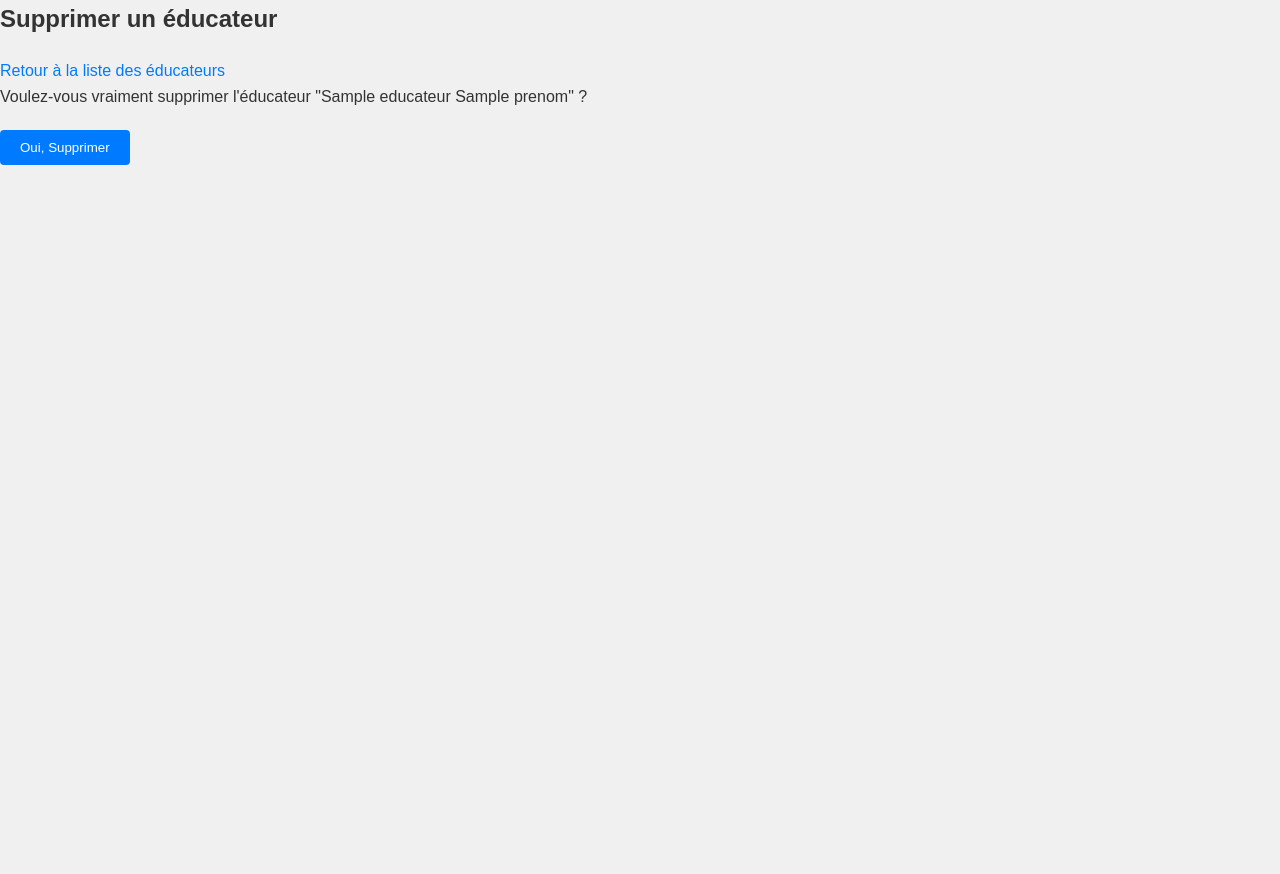
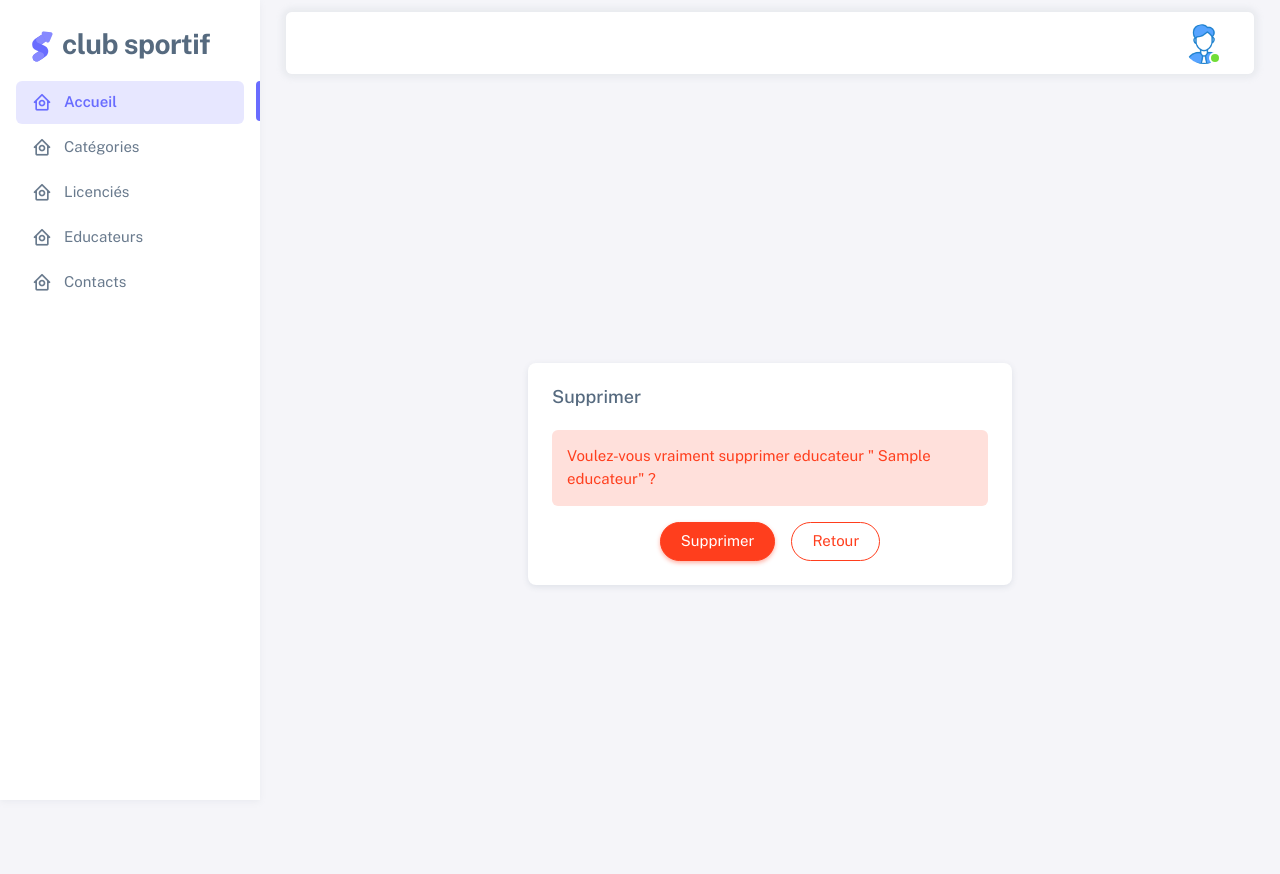
Before and after one commit to ngfleur/ProjetWeb, a PHP site: template views/educateur/delete.php in a window 1280 px wide. Before the commit the page ends 165 px from the top, so only its background shows below. Run offline with PHP 8.4, Linux system fonts and the light colour scheme; the visitor is signed in with stand-in values (Sample User, id 1); tables that the repository leaves empty hold one stand-in row (values such as "Sample post"); the template is opened without the code that fills it: most values are stand-ins (such as "Sample title", 1, 10 or a date in 2020); some libraries are stand-ins or nearby versions.

Commit message:
CRUD educateur presque OK

```diff
--- a/views/educateur/delete.php
+++ b/views/educateur/delete.php
@@ -1,23 +1,302 @@
 <!DOCTYPE html>
-<html lang="fr">
+<html lang="en" class="light-style layout-menu-fixed" dir="ltr" data-theme="theme-default" data-assets-path="/assets/"
+    data-template="vertical-menu-template-free">
+
 <head>
-    <meta charset="UTF-8">
-    <title>Supprimer un éducateur</title>
-    <!-- Ajoutez ici vos liens CSS ou styles pour la mise en forme -->
-    <link rel="stylesheet" href="css/styles.css">
+    <meta charset="utf-8" />
+    <meta name="viewport"
+        content="width=device-width, initial-scale=1.0, user-scalable=no, minimum-scale=1.0, maximum-scale=1.0" />
+
+    <title>Club Sportif</title>
+
+    <meta name="description" content="" />
+
+    <!-- Favicon -->
+    <link rel="icon" type="image/x-icon" href="/assets/img/favicon/favicon.ico" />
+
+    <!-- Fonts -->
+    <link rel="preconnect" href="https://fonts.googleapis.com" />
+    <link rel="preconnect" href="https://fonts.gstatic.com" crossorigin />
+    <link
+        href="https://fonts.googleapis.com/css2?family=Public+Sans:ital,wght@0,300;0,400;0,500;0,600;0,700;1,300;1,400;1,500;1,600;1,700&display=swap"
+        rel="stylesheet" />
+
+    <!-- Icons. Uncomment required icon fonts -->
+    <link rel="stylesheet" href="/assets/vendor/fonts/boxicons.css" />
+
+    <!-- Core CSS -->
+    <link rel="stylesheet" href="/assets/vendor/css/core.css" class="template-customizer-core-css" />
+    <link rel="stylesheet" href="/assets/vendor/css/theme-default.css" class="template-customizer-theme-css" />
+    <link rel="stylesheet" href="/assets/css/demo.css" />
+
+    <!-- Vendors CSS -->
+    <link rel="stylesheet" href="/assets/vendor/libs/perfect-scrollbar/perfect-scrollbar.css" />
+
+    <link rel="stylesheet" href="/assets/vendor/libs/apex-charts/apex-charts.css" /><!-- Page CSS -->
+
+    <!-- Helpers -->
+    <script src="/assets/vendor/js/helpers.js"> </script>
+
+    <!--! Template customizer & Theme config files MUST be included after core stylesheets and helpers.js in the <head> section -->
+    <!--? Config:  Mandatory theme config file contain global vars & default theme options, Set your preferred theme option in this file.  -->
+    <script src="/assets/js/config.js"></script>
 </head>
+
 <body>
-    <h1>Supprimer un éducateur</h1>
-    <a href="index.php?page=educateur">Retour à la liste des éducateurs</a>
+    <!-- Layout wrapper -->
+    <div class="layout-wrapper layout-content-navbar">
+        <div class="layout-container">
+            <!-- Menu -->
 
-    <?php if ($educateur): ?>
-        <p>Voulez-vous vraiment supprimer l'éducateur "<?php echo $educateur->getNom(); ?> <?php echo $educateur->getPrenom(); ?>" ?</p>
-        <form action="index.php?page=educateur&action=delete&id=<?php echo $educateur->getId(); ?>" method="post">
-            <input type="submit" value="Oui, Supprimer">
-        </form>
-    <?php else: ?>
-        <p>L'éducateur n'a pas été trouvé.</p>
-    <?php endif; ?>
+            <aside id="layout-menu" class="layout-menu menu-vertical menu bg-menu-theme">
+                <div class="app-brand demo">
+                    <a href="index.php?page=educateur" class="app-brand-link">
+                        <span class="app-brand-logo demo">
+                            <svg width="25" viewbox="0 0 25 42" version="1.1" xmlns="http://www.w3.org/2000/svg"
+                                xmlns:xlink="http://www.w3.org/1999/xlink">
+                                <defs>
+                                    <path
+                                        d="M13.7918663,0.358365126 L3.39788168,7.44174259 C0.566865006,9.69408886 -0.379795268,12.4788597 0.557900856,15.7960551 C0.68998853,16.2305145 1.09562888,17.7872135 3.12357076,19.2293357 C3.8146334,19.7207684 5.32369333,20.3834223 7.65075054,21.2172976 L7.59773219,21.2525164 L2.63468769,24.5493413 C0.445452254,26.3002124 0.0884951797,28.5083815 1.56381646,31.1738486 C2.83770406,32.8170431 5.20850219,33.2640127 7.09180128,32.5391577 C8.347334,32.0559211 11.4559176,30.0011079 16.4175519,26.3747182 C18.0338572,24.4997857 18.6973423,22.4544883 18.4080071,20.2388261 C17.963753,17.5346866 16.1776345,15.5799961 13.0496516,14.3747546 L10.9194936,13.4715819 L18.6192054,7.984237 L13.7918663,0.358365126 Z"
+                                        id="path-1"></path>
+                                    <path
+                                        d="M5.47320593,6.00457225 C4.05321814,8.216144 4.36334763,10.0722806 6.40359441,11.5729822 C8.61520715,12.571656 10.0999176,13.2171421 10.8577257,13.5094407 L15.5088241,14.433041 L18.6192054,7.984237 C15.5364148,3.11535317 13.9273018,0.573395879 13.7918663,0.358365126 C13.5790555,0.511491653 10.8061687,2.3935607 5.47320593,6.00457225 Z"
+                                        id="path-3"></path>
+                                    <path
+                                        d="M7.50063644,21.2294429 L12.3234468,23.3159332 C14.1688022,24.7579751 14.397098,26.4880487 13.008334,28.506154 C11.6195701,30.5242593 10.3099883,31.790241 9.07958868,32.3040991 C5.78142938,33.4346997 4.13234973,34 4.13234973,34 C4.13234973,34 2.75489982,33.0538207 2.37032616e-14,31.1614621 C-0.55822714,27.8186216 -0.55822714,26.0572515 -4.05231404e-15,25.8773518 C0.83734071,25.6075023 2.77988457,22.8248993 3.3049379,22.52991 C3.65497346,22.3332504 5.05353963,21.8997614 7.50063644,21.2294429 Z"
+                                        id="path-4"></path>
+                                    <path
+                                        d="M20.6,7.13333333 L25.6,13.8 C26.2627417,14.6836556 26.0836556,15.9372583 25.2,16.6 C24.8538077,16.8596443 24.4327404,17 24,17 L14,17 C12.8954305,17 12,16.1045695 12,15 C12,14.5672596 12.1403557,14.1461923 12.4,13.8 L17.4,7.13333333 C18.0627417,6.24967773 19.3163444,6.07059163 20.2,6.73333333 C20.3516113,6.84704183 20.4862915,6.981722 20.6,7.13333333 Z"
+                                        id="path-5"></path>
+                                </defs>
+                                <g id="g-app-brand" stroke="none" stroke-width="1" fill="none" fill-rule="evenodd">
+                                    <g id="Brand-Logo" transform="translate(-27.000000, -15.000000)">
+                                        <g id="Icon" transform="translate(27.000000, 15.000000)">
+                                            <g id="Mask" transform="translate(0.000000, 8.000000)">
+                                                <mask id="mask-2" fill="white">
+                                                    <use xlink:href="#path-1"></use>
+                                                </mask>
+                                                <use fill="#696cff" xlink:href="#path-1"></use>
+                                                <g id="Path-3" mask="url(#mask-2)">
+                                                    <use fill="#696cff" xlink:href="#path-3"></use>
+                                                    <use fill-opacity="0.2" fill="#FFFFFF" xlink:href="#path-3"></use>
+                                                </g>
+                                                <g id="Path-4" mask="url(#mask-2)">
+                                                    <use fill="#696cff" xlink:href="#path-4"></use>
+                                                    <use fill-opacity="0.2" fill="#FFFFFF" xlink:href="#path-4"></use>
+                                                </g>
+                                            </g>
+                                            <g id="Triangle"
+                                                transform="translate(19.000000, 11.000000) rotate(-300.000000) translate(-19.000000, -11.000000) ">
+                                                <use fill="#696cff" xlink:href="#path-5"></use>
+                                                <use fill-opacity="0.2" fill="#FFFFFF" xlink:href="#path-5"></use>
+                                            </g>
+                                        </g>
+                                    </g>
+                                </g>
+                            </svg>
+                        </span>
 
+                        <span class="app-brand-text demo menu-text fw-bolder ms-2">Club Sportif</span>
+                    </a>
+
+                    <a href="javascript:void(0);"
+                        class="layout-menu-toggle menu-link text-large ms-auto d-block d-xl-none">
+                        <i class="bx bx-chevron-left bx-sm align-middle"></i>
+                    </a>
+                </div>
+
+                <div class="menu-inner-shadow"></div>
+
+                <ul class="menu-inner py-1">
+                    <!-- Dashboard -->
+                    <li class="menu-item active">
+                        <a href="{{ path('app_home') }}" class="menu-link">
+                            <i class="menu-icon tf-icons bx bx-home-circle"></i>
+                            <div data-i18n="Analytics">Accueil</div>
+                        </a>
+                    </li>
+
+                    <!-- Catégories -->
+                    <li class="menu-item">
+                        <a href="index.php?page=educateur" class="menu-link">
+                            <i class="menu-icon tf-icons bx bx-home-circle"></i>
+                            <div data-i18n="Analytics">Catégories</div>
+                        </a>
+                    </li>
+
+                    <!-- Licenciés -->
+                    <li class="menu-item">
+                        <a href="index.php?page=educateur" class="menu-link">
+                            <i class="menu-icon tf-icons bx bx-home-circle"></i>
+                            <div data-i18n="Analytics">Licenciés</div>
+                        </a>
+                    </li>
+
+                    <!-- Educateurs -->
+                    <li class="menu-item">
+                        <a href="index.php?page=educateur" class="menu-link">
+                            <i class="menu-icon tf-icons bx bx-home-circle"></i>
+                            <div data-i18n="Analytics">Educateurs</div>
+                        </a>
+                    </li>
+
+                    <!-- Contacts -->
+                    <li class="menu-item">
+                        <a href="index.php?page=contact" class="menu-link">
+                            <i class="menu-icon tf-icons bx bx-home-circle"></i>
+                            <div data-i18n="Analytics">Contacts</div>
+                        </a>
+                    </li>
+
+                </ul>
+            </aside>
+            <!-- / Menu -->
+
+            <!-- Layout container -->
+            <div class="layout-page">
+                <!-- Navbar -->
+
+                <nav class="layout-navbar container-xxl navbar navbar-expand-xl navbar-detached align-items-center bg-navbar-theme"
+                    id="layout-navbar">
+                    <div class="layout-menu-toggle navbar-nav align-items-xl-center me-3 me-xl-0 d-xl-none">
+                        <a class="nav-item nav-link px-0 me-xl-4" href="javascript:void(0)">
+                            <i class="bx bx-menu bx-sm"></i>
+                        </a>
+                    </div>
+
+                    <div class="navbar-nav-right d-flex align-items-center" id="navbar-collapse">
+                        <!-- Search -->
+
+                        <!-- /Search -->
+
+                        <ul class="navbar-nav flex-row align-items-center ms-auto">
+                            <!-- Place this tag where you want the button to render. -->
+
+                            <!-- User -->
+                            <li class="nav-item navbar-dropdown dropdown-user dropdown"> <a
+                                    class="nav-link dropdown-toggle hide-arrow" href="javascript:void(0);"
+                                    data-bs-toggle="dropdown">
+                                    <div class="avatar avatar-online">
+                                        <img src="/assets/img/avatars/male.png" alt
+                                            class="w-px-40 h-auto rounded-circle" />
+                                    </div>
+                                </a>
+                                <ul class="dropdown-menu dropdown-menu-end">
+                                    <li>
+                                        <a class="dropdown-item" href="#">
+                                            <div class="d-flex">
+                                                <div class="flex-shrink-0 me-3">
+                                                    <div class="avatar avatar-online">
+                                                        <img src="/assets/img/avatars/male.png" alt
+                                                            class="w-px-40 h-auto rounded-circle bx bx-user" />
+                                                    </div>
+                                                </div>
+                                                <div class="flex-grow-1">
+                                                    <span class="fw-semibold d-block">
+                                                        <? $_SESSION['nom'] ?>
+                                                    </span>
+                                                    <small class="text-muted">Admin</small>
+                                                </div>
+                                            </div>
+                                        </a>
+                                    </li>
+                                    <li>
+                                        <div class="dropdown-divider"></div>
+                                    </li>
+                                    <li>
+                                        <a class="dropdown-item" href="{{ path('app_profil') }}">
+                                            <i class="bx bx-user me-2"></i>
+                                            <span class="align-middle">Profil</span>
+                                        </a>
+                                    </li>
+
+                                    <li>
+                                        <div class="dropdown-divider"></div>
+                                    </li>
+                                    <li>
+                                        <a class="dropdown-item" href='index.php?page=login&action=logout'>
+                                            <i class="bx bx-power-off me-2"></i>
+                                            <span class="align-middle">Deconnexion</span>
+                                        </a>
+                                    </li>
+                                </ul>
+                            </li>
+                            <!--/ User -->
+                        </ul>
+                    </div>
+                </nav>
+
+                <!-- / Navbar -->
+
+                <!-- Content wrapper -->
+                <div class="content-wrapper">
+                    <!-- Content -->
+
+                    <div class="container-xxl d-flex align-items-center justify-content-center min-vh-100">
+                        <div class="card col-6 mt-12"> <!-- Ajoutez la classe mt-3 ici -->
+                            <h5 class="card-header">Supprimer</h5>
+                            <div class="card-body">
+                                <?php if ($educateur): ?>
+                                    <div class="alert alert-danger" role="alert">Voulez-vous vraiment supprimer educateur "
+                                        <?php echo $educateur->getNom(); ?>" ?
+                                    </div>
+                                    <form
+                                        action="index.php?page=educateur&action=delete&id=<?php echo $educateur->getId(); ?>"
+                                        method="post" class="d-flex justify-content-center">
+                                        <input type="submit" class="btn rounded-pill btn-danger mx-2" value="Supprimer">
+                                        <a class="btn rounded-pill btn-outline-danger mx-2"
+                                            href="index.php?page=educateur">Retour</a>
+                                    </form>
+                                <?php else: ?>
+                                    <p>Le licencié n'a pas été trouvée.</p>
+                                <?php endif; ?>
+
+
+                            </div>
+                        </div>
+                    </div>
+
+
+
+
+
+
+
+                </div>
+            </div>
+
+        </div>
+
+        <!-- Content wrapper -->
+
+
+
+
+
+        <!-- Core JS -->
+        <!-- build:js assets/vendor/js/core.js -->
+        <script src="/assets/vendor/libs/jquery/jquery.js"> </script>
+        <script src="/assets/vendor/libs/popper/popper.js"></script>
+        <script src="/assets/vendor/js/bootstrap.js"></script>
+        <script src="/assets/vendor/libs/perfect-scrollbar/perfect-scrollbar.js"></script>
+
+        <script src="/assets/vendor/js/menu.js"></script>
+        <!-- endbuild -->
+
+        <!-- Vendors JS -->
+        <script src="/assets/vendor/libs/apex-charts/apexcharts.js"></script>
+
+        <!-- Main JS -->
+        <script src="/assets/js/main.js"></script>
+
+        <!-- Page JS -->
+        <script src="/assets/js/dashboards-analytics.js"></script>
+
+        <!-- Place this tag in your head or just before your close body tag. -->
+        <script async defer src="https://buttons.github.io/buttons.js"></script>
 </body>
+
 </html>
+</body>
+
+</html>
```
Also changed, not shown: views/educateur/add.php (+79 -50 lines), views/educateur/show.php (+133 -74 lines).
